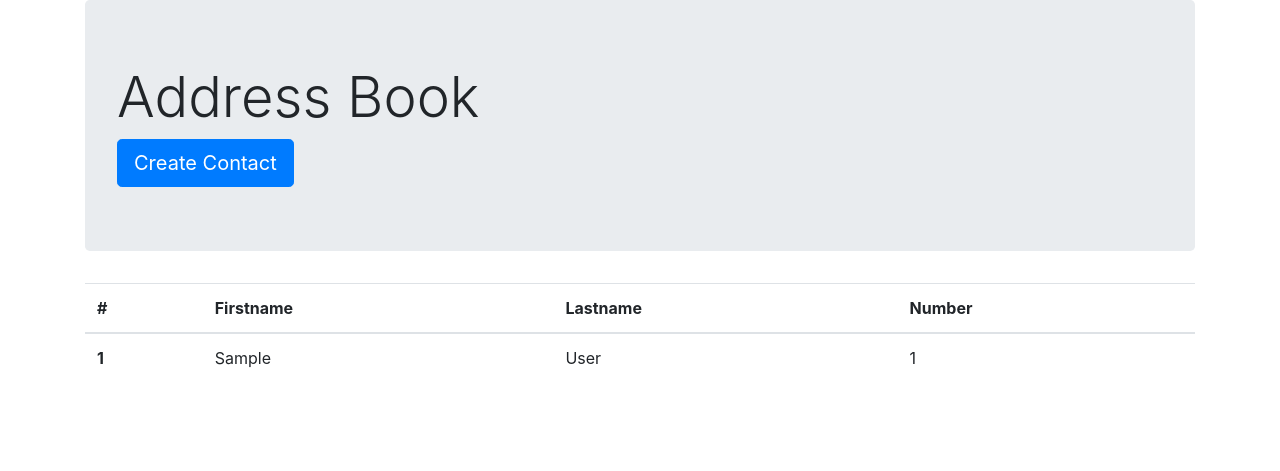
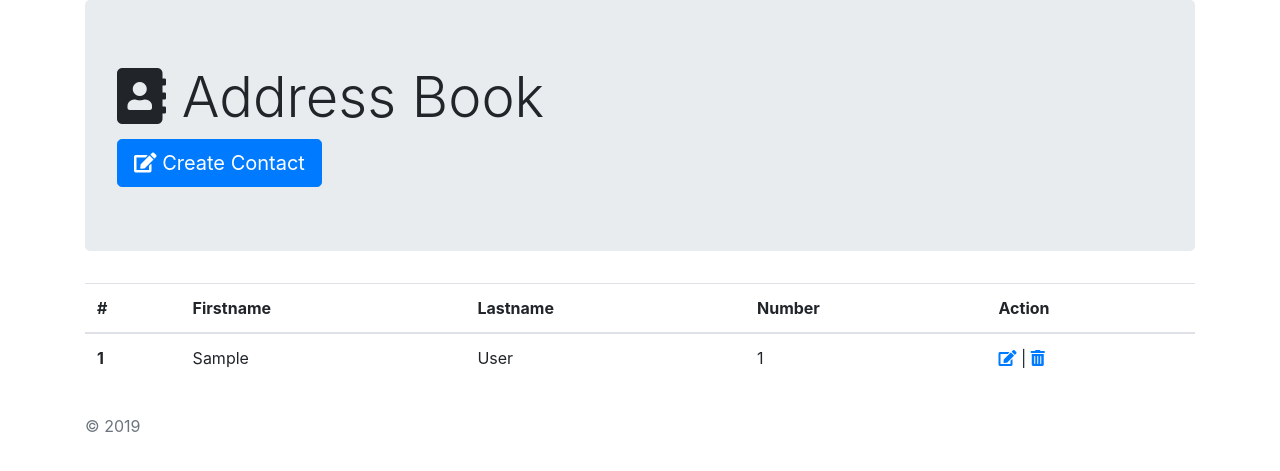
Before and after one commit to fabianjacott/addressbook, a Django app: page / in a window 1280 px wide. Shown: the top 471 px of the page. Run offline with Django 3.2, Linux system fonts and the light colour scheme; tables that the repository leaves empty hold one stand-in row (values such as "Sample post"); some libraries are stand-ins or nearby versions.

Commit message:
added font awesome to the project

```diff
--- a/contact/templates/contact/create.html
+++ b/contact/templates/contact/create.html
@@ -6,8 +6,9 @@
 
         <div class="jumbotron jumbotron-fluid">
           <div class="container">
-            <h1 class="display-4">Address Book</h1>
+            <h1 class="display-4"><i class="fas fa-address-book"></i> Address Book</h1>
             <p class="lead">Here you can create a new contact.</p>
+            <p><a href="{% url 'contact:index' %}">Return to contact list</a></p>
           </div>
         </div>
 
--- a/contact/templates/contact/index.html
+++ b/contact/templates/contact/index.html
@@ -4,8 +4,8 @@
 
   <div class="container">
       <div class="jumbotron">
-          <h1 class="display-4">Address Book</h1>
-          <a class="btn btn-primary btn-lg" href="{% url 'contact:create' %}" role="button">Create Contact</a>
+          <h1 class="display-4"><i class="fas fa-address-book"></i> Address Book</h1>
+          <a class="btn btn-primary btn-lg" href="{% url 'contact:create' %}" role="button"><i class="fas fa-edit"></i> Create Contact</a>
       </div>
 
       <table class="table">
@@ -15,6 +15,7 @@
               <th scope="col">Firstname</th>
               <th scope="col">Lastname</th>
               <th scope="col">Number</th>
+              <th scope="col">Action</th>
             </tr>
           </thead>
           <tbody>
@@ -24,6 +25,7 @@
                 <td>{{ contact.firstname }}</td>
                 <td>{{ contact.lastname }}</td>
                 <td>{{ contact.number }}</td>
+                <td><a href=""><i class="fas fa-edit"></i></a> | <a href=""><i class="fas fa-trash-alt"></i></a></td>
               </tr>
               {% endfor %}
 
--- a/templates/base.html
+++ b/templates/base.html
@@ -8,10 +8,19 @@
     <!-- Bootstrap CSS -->
     <link rel="stylesheet" href="https://stackpath.bootstrapcdn.com/bootstrap/4.3.1/css/bootstrap.min.css" integrity="sha384-ggOyR0iXCbMQv3Xipma34MD+dH/1fQ784/j6cY/iJTQUOhcWr7x9JvoRxT2MZw1T" crossorigin="anonymous">
 
+    <link rel="stylesheet" href="https://use.fontawesome.com/releases/v5.8.1/css/all.css" integrity="sha384-50oBUHEmvpQ+1lW4y57PTFmhCaXp0ML5d60M1M7uH2+nqUivzIebhndOJK28anvf" crossorigin="anonymous">
+
     <title>Contact application</title>
   </head>
   <body>
     {% block content %}{% endblock %}
+
+
+    <footer class="footer mt-auto py-3">
+      <div class="container">
+        <span class="text-muted">&copy; 2019</span>
+      </div>
+    </footer>
 
     <!-- Optional JavaScript -->
     <!-- jQuery first, then Popper.js, then Bootstrap JS -->
```
